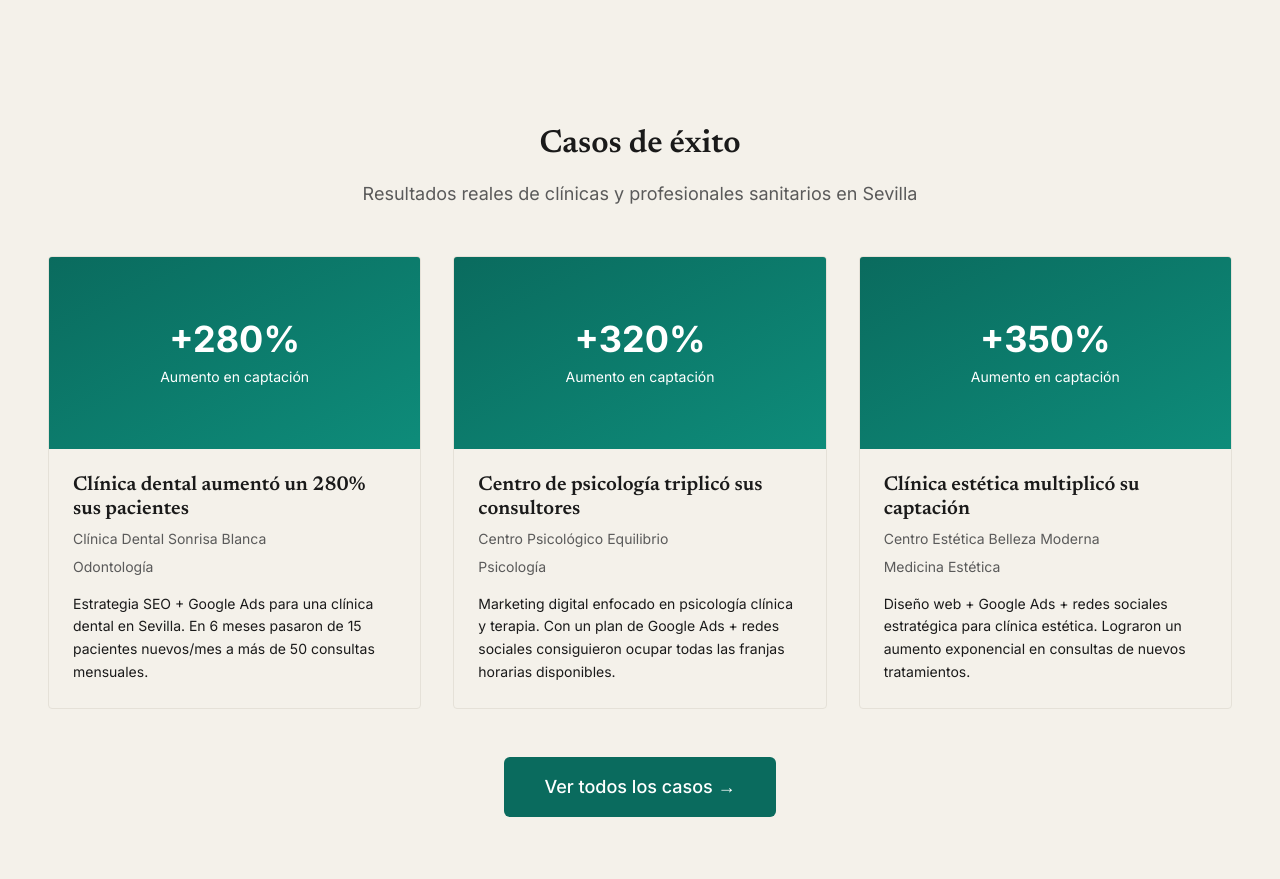
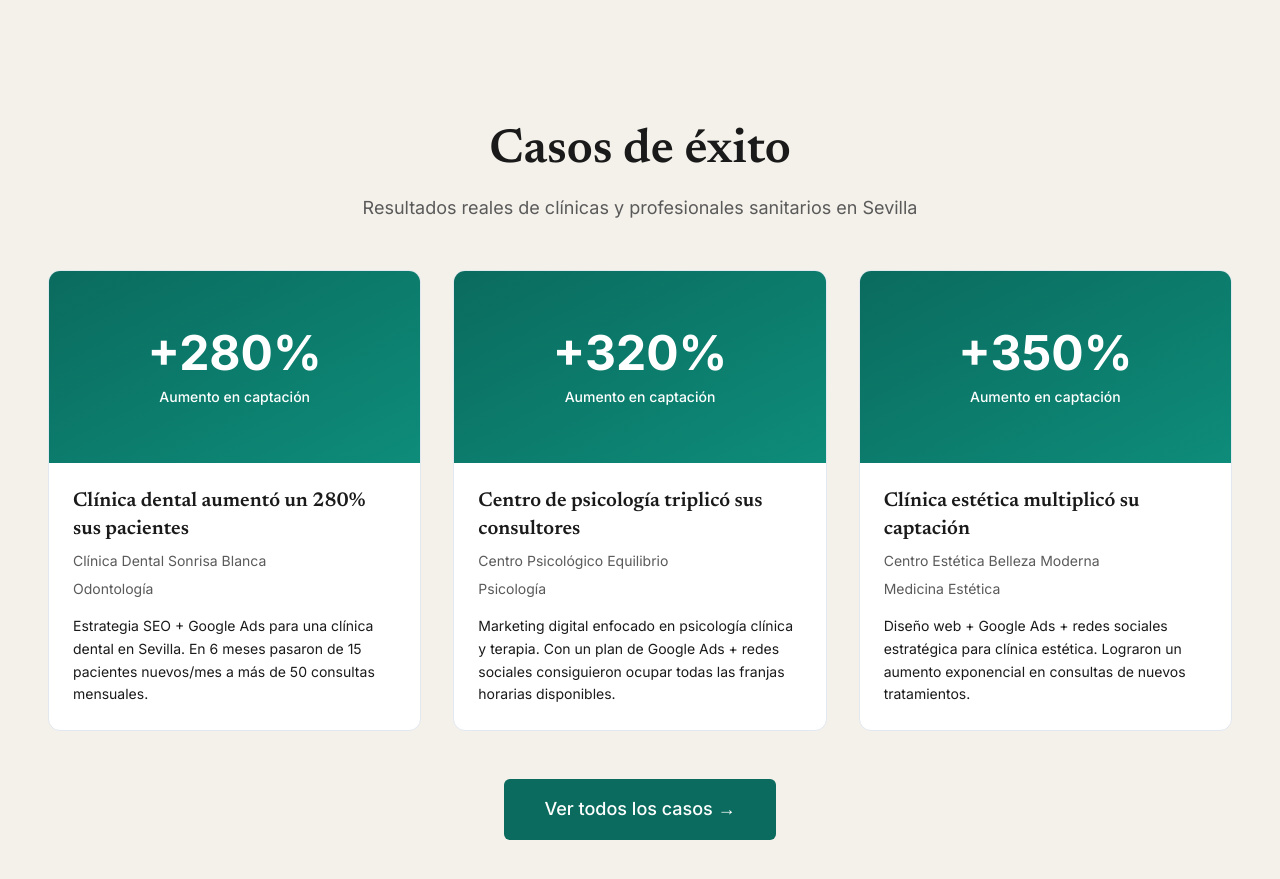
Before and after one commit to carlosalbertocardoso-hub/agencia-clinicas, a Next.js app: page / in a window 1280 px wide. Shown: the part 3260-4139 px from the top of the page. Built offline with nearby package versions, Linux system fonts and the light colour scheme.

Commit message:
design: update CasosExitoSection with Clinical Eminence styling (card colors, typography, improved visual hierarchy)

```diff
--- a/src/components/home/CasosExitoSection.tsx
+++ b/src/components/home/CasosExitoSection.tsx
@@ -6,7 +6,7 @@ export default function CasosExitoSection() {
     <section className="section-padding">
       <div className="container-custom">
         <div className="text-center mb-12">
-          <h2 className="text-h2 font-heading mb-4">Casos de éxito</h2>
+          <h2 className="text-4xl md:text-5xl font-heading font-semibold mb-4">Casos de éxito</h2>
           <p className="text-lg text-text-muted max-w-2xl mx-auto">
             Resultados reales de clínicas y profesionales sanitarios en Sevilla
           </p>
@@ -14,18 +14,18 @@ export default function CasosExitoSection() {
 
         <div className="grid grid-cols-1 md:grid-cols-3 gap-8 mb-12">
           {casos.map((caso) => (
-            <div key={caso.id} className="bg-neutral border border-neutral-dark rounded overflow-hidden hover:shadow-lg transition">
-              <div className="h-48 bg-neutral-darker relative">
-                <div className="absolute inset-0 flex items-center justify-center bg-gradient-to-br from-primary to-primary-light">
+            <div key={caso.id} className="bg-white border border-slate-200 rounded-lg overflow-hidden hover:shadow-lg transition">
+              <div className="h-48 bg-gradient-to-br from-primary to-primary-light relative">
+                <div className="absolute inset-0 flex items-center justify-center">
                   <div className="text-center">
-                    <div className="text-4xl font-bold text-white">{caso.resultado}</div>
-                    <p className="text-white text-sm mt-2">Aumento en captación</p>
+                    <div className="text-5xl font-bold text-white">{caso.resultado}</div>
+                    <p className="text-white text-sm mt-2 font-medium">Aumento en captación</p>
                   </div>
                 </div>
               </div>
 
               <div className="p-6">
-                <h3 className="font-heading text-h4 mb-2 text-text">{caso.titulo}</h3>
+                <h3 className="font-heading text-lg md:text-xl font-semibold mb-2 text-text">{caso.titulo}</h3>
                 <p className="text-sm text-text-muted mb-2">{caso.clinica}</p>
                 <p className="text-sm text-text-muted mb-4">{caso.especialidad}</p>
                 <p className="text-text text-sm leading-relaxed">{caso.descripcion}</p>
```
